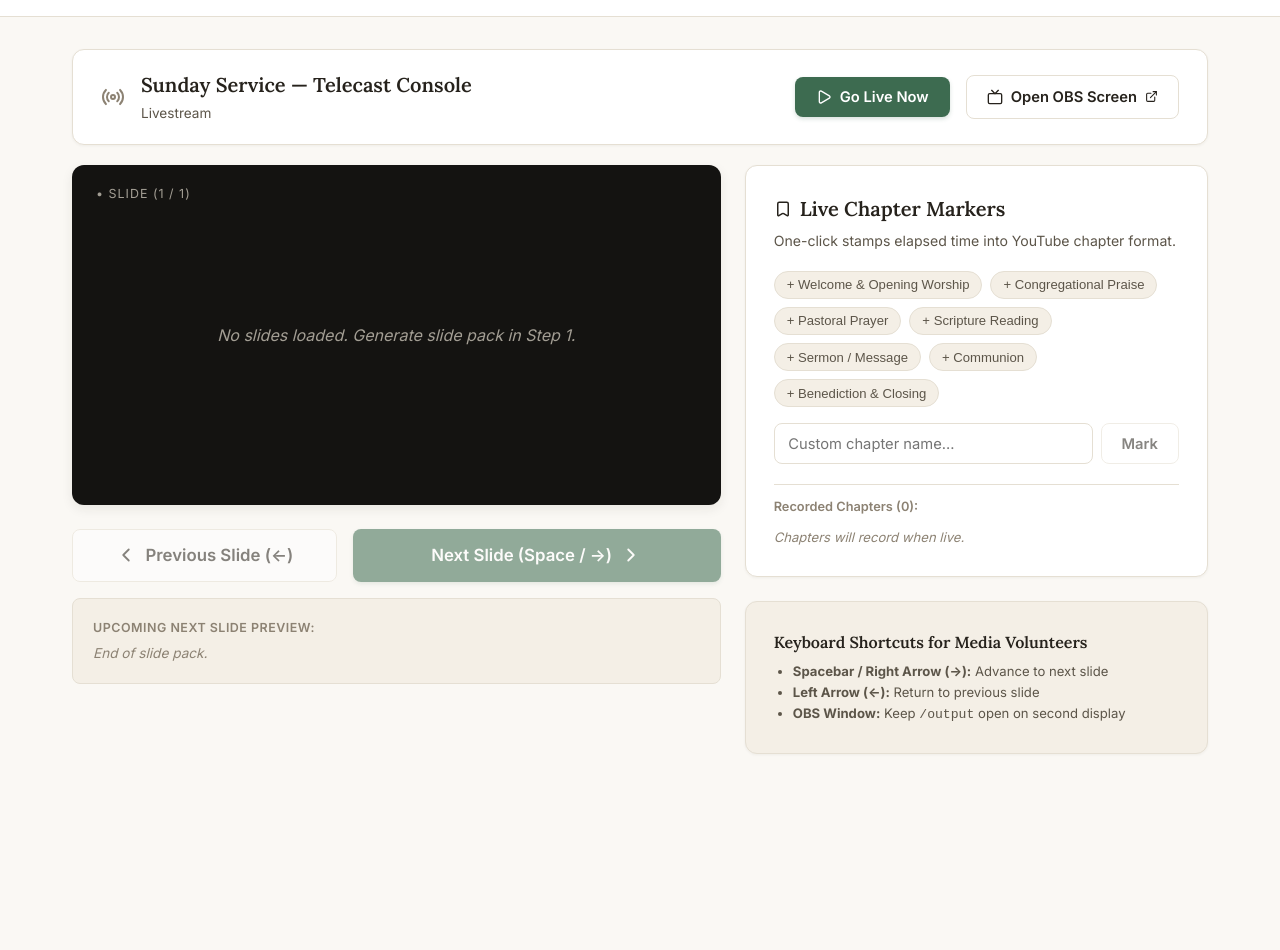
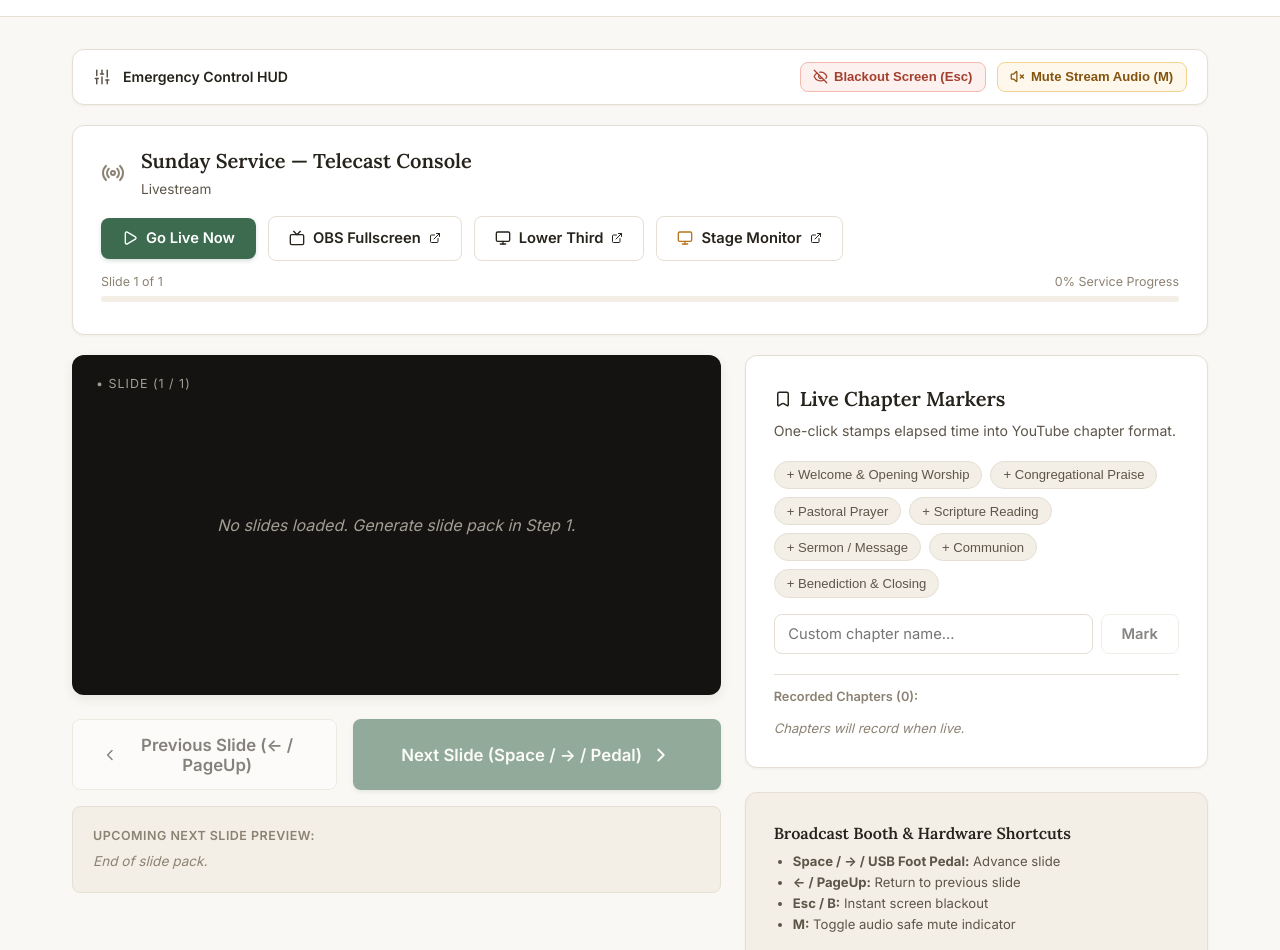
Before and after one commit to N-45div/Selah, a React (Vite) app in the folder frontend/: page /console in a window 1280 px wide. Shown: the part 82-1032 px from the top of the page. Before the commit the page ends 892 px from the top, so only its background shows below. Built offline with nearby package versions, Linux system fonts and the light colour scheme.

Commit message:
feat(frontend): add emergency panic bar, usb foot pedal hotkeys and propresenter export to live console

```diff
--- a/frontend/src/pages/ConsolePage.jsx
+++ b/frontend/src/pages/ConsolePage.jsx
@@ -2,7 +2,8 @@ import React, { useState, useEffect, useCallback, useMemo } from 'react';
 import { useNavigate } from 'react-router-dom';
 import {
   Radio, Play, Square, ChevronLeft, ChevronRight, Bookmark,
-  Tv, ExternalLink, Clock, Layers, AlertCircle, CheckCircle
+  Tv, ExternalLink, Clock, Layers, AlertCircle, CheckCircle,
+  EyeOff, VolumeX, Download, Monitor, Sliders, ShieldAlert
 } from 'lucide-react';
 
 const COMMON_CHAPTERS = [
@@ -23,8 +24,10 @@ export default function ConsolePage({ plan, setPlan, setStreamStatus }) {
   const [customChapterLabel, setCustomChapterLabel] = useState('');
   const [isGoingLive, setIsGoingLive] = useState(false);
   const [isEnding, setIsEnding] = useState(false);
+  const [isBlackout, setIsBlackout] = useState(false);
+  const [isAudioMutedSafe, setIsAudioMutedSafe] = useState(false);
 
-  // Flatten all slides across songs
+  // Flatten all slides
   const allSlides = useMemo(() => {
     const flattened = [];
     if (!plan?.songs) return flattened;
@@ -35,10 +38,13 @@ export default function ConsolePage({ plan, setPlan, setStreamStatus }) {
             ...slide,
             song_title: song.title,
             song_language: song.language,
+            is_blocking:
+              (song.verdict?.legal_status === 'needs_license' ||
+                song.verdict?.legal_status === 'unknown') &&
+              !song.resolution,
           });
         });
       } else {
-        // Fallback placeholder slide
         flattened.push({
           song_index: song.index,
           label: 'Title Slide',
@@ -46,6 +52,7 @@ export default function ConsolePage({ plan, setPlan, setStreamStatus }) {
           transliteration: [],
           song_title: song.title,
           song_language: song.language,
+          is_blocking: false,
         });
       }
     });
@@ -55,7 +62,7 @@ export default function ConsolePage({ plan, setPlan, setStreamStatus }) {
   const currentSlide = allSlides[currentSlideIndex] || null;
   const nextSlide = allSlides[currentSlideIndex + 1] || null;
 
-  // BroadcastChannel for instant local syncing to /output screen
+  // BroadcastChannel for instant local syncing to /output and /stage
   const broadcastChannel = useMemo(() => {
     try {
       return new BroadcastChannel('selah_stream');
@@ -73,6 +80,7 @@ export default function ConsolePage({ plan, setPlan, setStreamStatus }) {
           slideIndex: index,
           totalSlides: allSlides.length,
           slide: allSlides[index],
+          nextSlide: allSlides[index + 1] || null,
         });
       }
     },
@@ -119,24 +127,48 @@ export default function ConsolePage({ plan, setPlan, setStreamStatus }) {
     [allSlides.length, plan?.id, syncSlideToOutput]
   );
 
-  // Keyboard navigation shortcuts
+  // Blackout Toggle Handler
+  const toggleBlackout = useCallback(() => {
+    setIsBlackout((prev) => {
+      const nextVal = !prev;
+      if (broadcastChannel) {
+        broadcastChannel.postMessage({
+          type: 'BLACKOUT_TOGGLE',
+          isBlackout: nextVal,
+        });
+      }
+      return nextVal;
+    });
+  }, [broadcastChannel]);
+
+  // Audio Safe Mute Indicator Toggle
+  const toggleAudioSafeMute = useCallback(() => {
+    setIsAudioMutedSafe((prev) => !prev);
+  }, []);
+
+  // Keyboard navigation shortcuts & USB Foot Pedal support
   useEffect(() => {
     const handleKeyDown = (e) => {
-      // Don't trigger if typing in an input
       if (['INPUT', 'TEXTAREA'].includes(e.target.tagName)) return;
 
-      if (e.key === 'ArrowRight' || e.key === ' ' || e.key === 'PageDown') {
+      if (e.key === 'ArrowRight' || e.key === ' ' || e.key === 'PageDown' || e.key === 'Enter') {
         e.preventDefault();
         handleGoToSlide(currentSlideIndex + 1);
-      } else if (e.key === 'ArrowLeft' || e.key === 'PageUp') {
+      } else if (e.key === 'ArrowLeft' || e.key === 'PageUp' || e.key === 'Backspace') {
         e.preventDefault();
         handleGoToSlide(currentSlideIndex - 1);
+      } else if (e.key === 'Escape' || e.key.toLowerCase() === 'b') {
+        e.preventDefault();
+        toggleBlackout();
+      } else if (e.key.toLowerCase() === 'm') {
+        e.preventDefault();
+        toggleAudioSafeMute();
       }
     };
 
     window.addEventListener('keydown', handleKeyDown);
     return () => window.removeEventListener('keydown', handleKeyDown);
-  }, [currentSlideIndex, handleGoToSlide]);
+  }, [currentSlideIndex, handleGoToSlide, toggleBlackout, toggleAudioSafeMute]);
 
   // Go Live
   const handleGoLive = async () => {
@@ -147,7 +179,6 @@ export default function ConsolePage({ plan, setPlan, setStreamStatus }) {
         method: 'POST',
       });
       if (res.ok) {
-        const data = await res.json();
         setStreamStatus('live');
         const planRes = await fetch(`/api/plan/${plan.id}`);
         const planData = await planRes.json();
@@ -206,6 +237,29 @@ export default function ConsolePage({ plan, setPlan, setStreamStatus }) {
     }
   };
 
+  // Export Slide Deck as ProPresenter JSON
+  const handleExportProPresenter = () => {
+    if (!plan) return;
+    const proBundle = {
+      format: 'ProPresenter_7_Bundle',
+      service_name: plan.service_name,
+      stream_title: plan.stream_title,
+      exported_at: new Date().toISOString(),
+      songs: plan.songs.map((s) => ({
+        title: s.title,
+        artist: s.artist_or_source,
+        ccli_number: s.verdict?.ccli_number || '',
+        slides: s.slides,
+      })),
+    };
+    const blob = new Blob([JSON.stringify(proBundle, null, 2)], { type: 'application/json' });
+    const url = URL.createObjectURL(blob);
+    const a = document.createElement('a');
+    a.href = url;
+    a.download = `Selah_${plan.service_name.replace(/\s+/g, '_')}_Pro7.json`;
+    a.click();
+  };
+
   const formatTimer = (totalSeconds) => {
     const hrs = Math.floor(totalSeconds / 3600);
     const mins = Math.floor((totalSeconds % 3600) / 60);
@@ -225,8 +279,40 @@ export default function ConsolePage({ plan, setPlan, setStreamStatus }) {
         !s.resolution
     ).length || 0;
 
+  const progressPercent = allSlides.length > 0 ? Math.round(((currentSlideIndex + 1) / allSlides.length) * 100) : 0;
+
   return (
     <div className="main-container">
+      {/* Emergency Control Bar */}
+      <div className="emergency-bar">
+        <div style={{ display: 'flex', alignItems: 'center', gap: '0.75rem' }}>
+          <Sliders size={18} color="var(--ink-secondary)" />
+          <span style={{ fontSize: '0.88rem', fontWeight: 600 }}>Emergency Control HUD</span>
+        </div>
+
+        <div className="emergency-actions">
+          <button
+            type="button"
+            className={`btn-panic ${isBlackout ? 'active' : ''}`}
+            onClick={toggleBlackout}
+            title="Black out projection output screen (Esc / B)"
+          >
+            <EyeOff size={15} />
+            <span>{isBlackout ? 'Screen Blacked Out (Esc)' : 'Blackout Screen (Esc)'}</span>
+          </button>
+
+          <button
+            type="button"
+            className={`btn-safe ${isAudioMutedSafe ? 'active' : ''}`}
+            onClick={toggleAudioSafeMute}
+            title="Toggle Stream Audio Safe Mode (M)"
+          >
+            <VolumeX size={15} />
+            <span>{isAudioMutedSafe ? 'Stream Audio Muted (M)' : 'Mute Stream Audio (M)'}</span>
+          </button>
+        </div>
+      </div>
+
       {/* Top Telecast Banner */}
       <div className="card" style={{ padding: '1.25rem 1.75rem', marginBottom: '1.25rem' }}>
         <div style={{ display: 'flex', justifyContent: 'space-between', alignItems: 'center', flexWrap: 'wrap', gap: '1rem' }}>
@@ -242,7 +328,7 @@ export default function ConsolePage({ plan, setPlan, setStreamStatus }) {
             </div>
           </div>
 
-          <div style={{ display: 'flex', alignItems: 'center', gap: '1rem' }}>
+          <div style={{ display: 'flex', alignItems: 'center', gap: '0.75rem', flexWrap: 'wrap' }}>
             {isLive ? (
               <div style={{ display: 'flex', alignItems: 'center', gap: '0.5rem', background: 'var(--red-bg)', padding: '0.4rem 0.9rem', borderRadius: '999px', border: '1px solid var(--red-border)' }}>
                 <Clock size={16} color="var(--red-accent)" />
@@ -270,8 +356,32 @@ export default function ConsolePage({ plan, setPlan, setStreamStatus }) {
               title="Open OBS projection screen in dedicated window"
             >
               <Tv size={16} />
-              <span>Open OBS Screen</span>
-              <ExternalLink size={13} />
+              <span>OBS Fullscreen</span>
+              <ExternalLink size={12} />
+            </a>
+
+            <a
+              href="/output?mode=lower-third"
+              target="_blank"
+              rel="noopener noreferrer"
+              className="btn btn-secondary"
+              title="Open OBS transparent lower-third overlay"
+            >
+              <Monitor size={16} />
+              <span>Lower Third</span>
+              <ExternalLink size={12} />
+            </a>
+
+            <a
+              href="/stage"
+              target="_blank"
+              rel="noopener noreferrer"
+              className="btn btn-secondary"
+              title="Open Stage Confidence Monitor for vocalists"
+            >
+              <Monitor size={16} color="var(--amber-accent)" />
+              <span>Stage Monitor</span>
+              <ExternalLink size={12} />
             </a>
 
             {isLive && (
@@ -288,12 +398,21 @@ export default function ConsolePage({ plan, setPlan, setStreamStatus }) {
           </div>
         </div>
 
-        {blockingCount > 0 && !isLive && (
-          <div style={{ marginTop: '0.85rem', padding: '0.6rem 0.85rem', background: 'var(--red-bg)', border: '1px solid var(--red-border)', borderRadius: 'var(--radius)', color: 'var(--red-ink)', fontSize: '0.84rem', display: 'flex', alignItems: 'center', gap: '0.5rem' }}>
-            <AlertCircle size={16} />
-            <span>
-              Go-Live Guard active: {blockingCount} song(s) require licensing resolution in Step 1 before broadcasting.
-            </span>
+        {/* Telemetry Progress Bar */}
+        <div className="telemetry-progress-container">
+          <div style={{ display: 'flex', justifyContent: 'space-between', fontSize: '0.78rem', color: 'var(--ink-muted)', marginBottom: '0.3rem' }}>
+            <span>Slide {currentSlideIndex + 1} of {allSlides.length || 1}</span>
+            <span>{progressPercent}% Service Progress</span>
+          </div>
+          <div className="progress-track">
+            <div className="progress-fill" style={{ width: `${progressPercent}%` }}></div>
+          </div>
+        </div>
+
+        {isAudioMutedSafe && (
+          <div style={{ marginTop: '0.65rem', padding: '0.5rem 0.8rem', background: 'var(--amber-bg)', border: '1px solid var(--amber-border)', borderRadius: 'var(--radius)', color: 'var(--amber-ink)', fontSize: '0.82rem', display: 'flex', alignItems: 'center', gap: '0.4rem' }}>
+            <ShieldAlert size={16} />
+            <span><strong>Audio Safe Mode Enabled:</strong> Stream audio is designated muted for copyright protection.</span>
           </div>
         )}
       </div>
@@ -302,7 +421,7 @@ export default function ConsolePage({ plan, setPlan, setStreamStatus }) {
       <div className="live-dashboard">
         {/* Left Column: Live Slide Output & Navigation */}
         <div>
-          <div className="slide-viewer">
+          <div className="slide-viewer" style={{ opacity: isBlackout ? 0.3 : 1 }}>
             <span className="slide-section-label">
               {currentSlide?.song_title} • {currentSlide?.label || 'Slide'} ({currentSlideIndex + 1} / {allSlides.length || 1})
             </span>
@@ -340,7 +459,7 @@ export default function ConsolePage({ plan, setPlan, setStreamStatus }) {
               disabled={currentSlideIndex <= 0}
             >
               <ChevronLeft size={22} />
-              <span>Previous Slide (←)</span>
+              <span>Previous Slide (← / PageUp)</span>
             </button>
 
             <button
@@ -350,7 +469,7 @@ export default function ConsolePage({ plan, setPlan, setStreamStatus }) {
               onClick={() => handleGoToSlide(currentSlideIndex + 1)}
               disabled={currentSlideIndex >= allSlides.length - 1}
             >
-              <span>Next Slide (Space / →)</span>
+              <span>Next Slide (Space / → / Pedal)</span>
               <ChevronRight size={22} />
             </button>
           </div>
@@ -423,7 +542,7 @@ export default function ConsolePage({ plan, setPlan, setStreamStatus }) {
                 Recorded Chapters ({plan?.chapters?.length || 0}):
               </div>
 
-              <div style={{ maxHeight: '180px', overflowY: 'auto' }}>
+              <div style={{ maxHeight: '160px', overflowY: 'auto' }}>
                 {plan?.chapters?.length > 0 ? (
                   plan.chapters.map((ch, idx) => (
                     <div
@@ -443,16 +562,29 @@ export default function ConsolePage({ plan, setPlan, setStreamStatus }) {
             </div>
           </div>
 
-          {/* Volunteer Cheatsheet Card */}
+          {/* Presentation Software Export & Cheatsheet */}
           <div className="card" style={{ background: 'var(--bg-subtle)' }}>
             <h4 style={{ fontFamily: 'var(--font-serif)', fontSize: '1rem', fontWeight: 600, marginBottom: '0.4rem' }}>
-              Keyboard Shortcuts for Media Volunteers
+              Broadcast Booth & Hardware Shortcuts
             </h4>
             <ul style={{ fontSize: '0.82rem', color: 'var(--ink-secondary)', paddingLeft: '1.2rem', lineHeight: '1.6' }}>
-              <li><strong>Spacebar / Right Arrow (→):</strong> Advance to next slide</li>
-              <li><strong>Left Arrow (←):</strong> Return to previous slide</li>
-              <li><strong>OBS Window:</strong> Keep <code>/output</code> open on second display</li>
+              <li><strong>Space / → / USB Foot Pedal:</strong> Advance slide</li>
+              <li><strong>← / PageUp:</strong> Return to previous slide</li>
+              <li><strong>Esc / B:</strong> Instant screen blackout</li>
+              <li><strong>M:</strong> Toggle audio safe mute indicator</li>
             </ul>
+
+            <div style={{ marginTop: '1rem', paddingTop: '0.75rem', borderTop: '1px solid var(--border-color)' }}>
+              <button
+                type="button"
+                className="btn btn-secondary"
+                style={{ width: '100%', fontSize: '0.82rem' }}
+                onClick={handleExportProPresenter}
+              >
+                <Download size={14} />
+                <span>Export ProPresenter 7 Bundle (.json)</span>
+              </button>
+            </div>
           </div>
         </div>
       </div>
```
